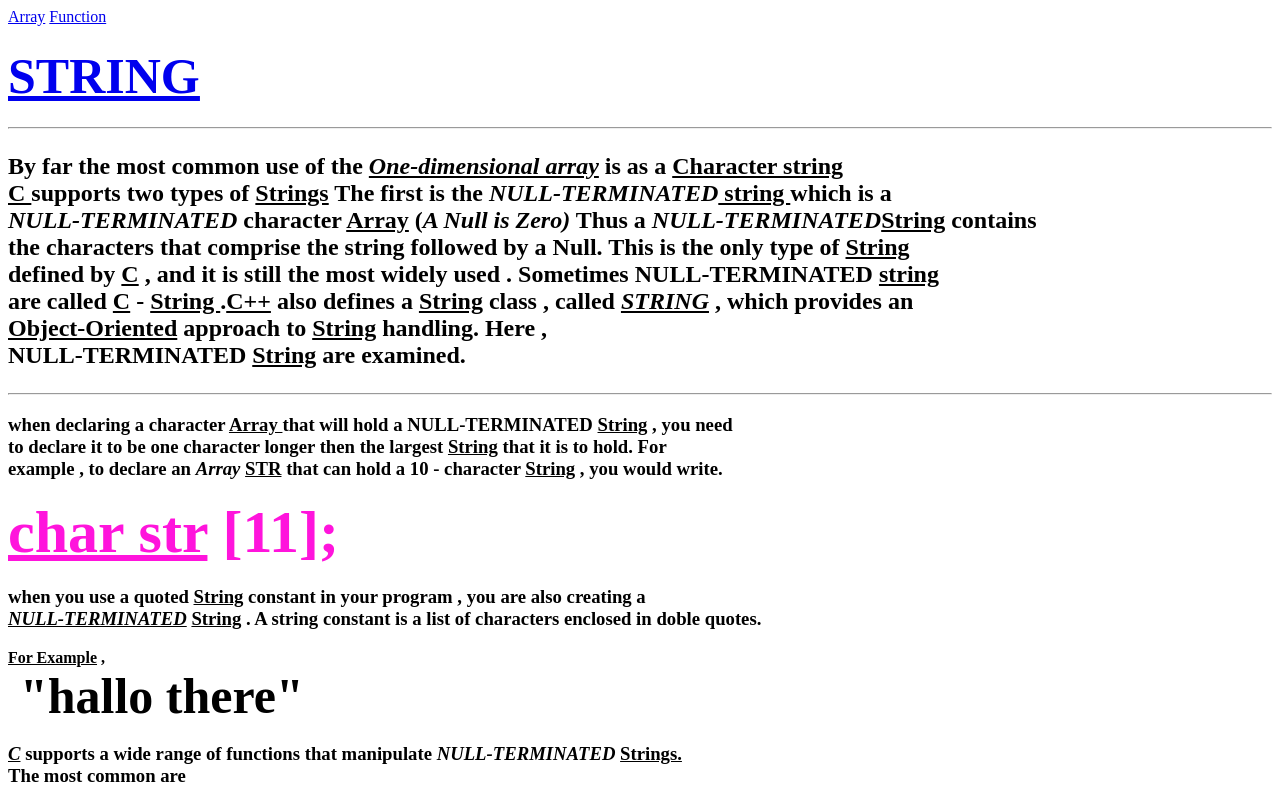
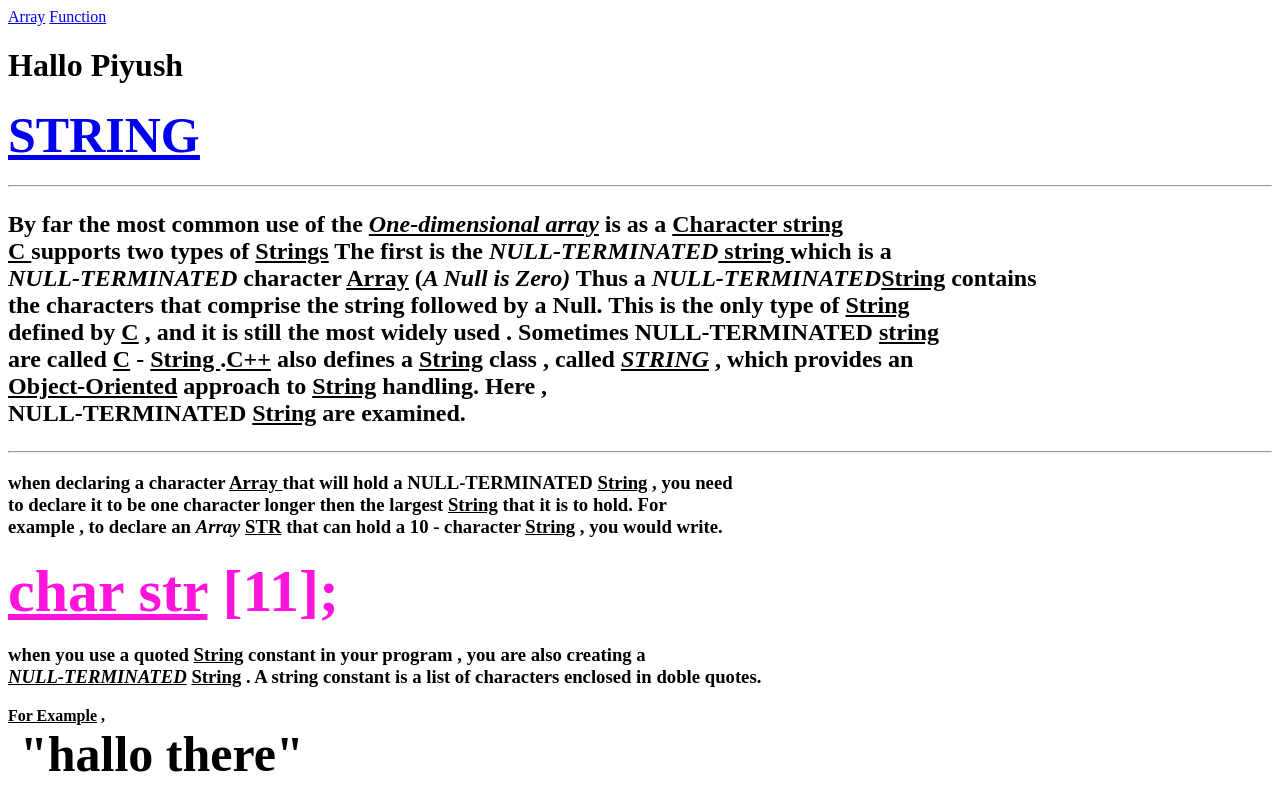
Before and after one commit to KumarPiyush89/KumarPiyush62, a plain HTML site: page String.html in a window 1280 px wide. Shown: the top 799 px of the page. Drawn offline with Linux system fonts and the light colour scheme.

Commit message:
Add files via upload

```diff
--- a/String.html
+++ b/String.html
@@ -1,3 +1,4 @@
+
 <!DOCTYPE html>
 <html>
     <head>
@@ -7,6 +8,7 @@
 
         <a href="Array.html">Array</a>
         <a href="Function.html">Function</a>
+        <h1>Hallo Piyush </h1>
         <h1><u style="font-size: 50px;color:blue;"><b title="STRING"><a target="_blank"href="     ">STRING</a></b></u></h1>
         <h2><hr/><p> By far the most common use of the <i><u>One-dimensional array</u></i> is as a <u>Character string</u><br/>
          <u>C </u> supports two types of <u>Strings</u> The first is the <i>NULL-TERMINATED</i><u> string </u> which is a <br/>
```
